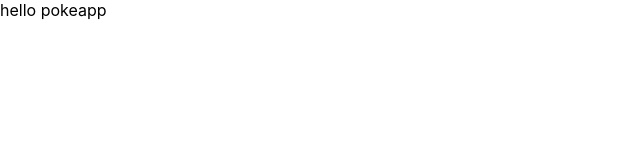
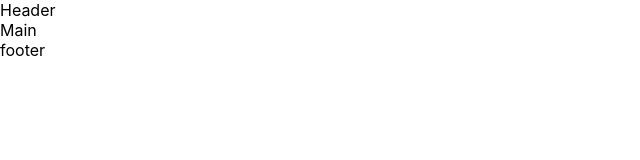
Before and after one commit to laurpe/pokeapp-react, a React (Create React App) app: page / in a window 1280 px wide. Shown: the top 160 px of the page, without its empty margins (0-640 px from the left). Built offline with nearby package versions, Linux system fonts and the light colour scheme.

Commit message:
basic layout

```diff
--- a/src/App.js
+++ b/src/App.js
@@ -1,5 +1,11 @@
+import Layout from "./pages/Layout";
+
 const App = () => {
-    return <div>hello pokeapp</div>;
+    return (
+        <div>
+            <Layout />
+        </div>
+    );
 };
 
 export default App;
--- /dev/null
+++ b/src/pages/Layout.jsx
@@ -0,0 +1,15 @@
+import Header from "../components/Header";
+import Main from "../components/Main";
+import Footer from "../components/Footer";
+
+const Layout = () => {
+    return (
+        <div>
+            <Header />
+            <Main />
+            <Footer />
+        </div>
+    );
+};
+
+export default Layout;
```
Also changed, not shown: src/pages/Layout.js (deleted).
